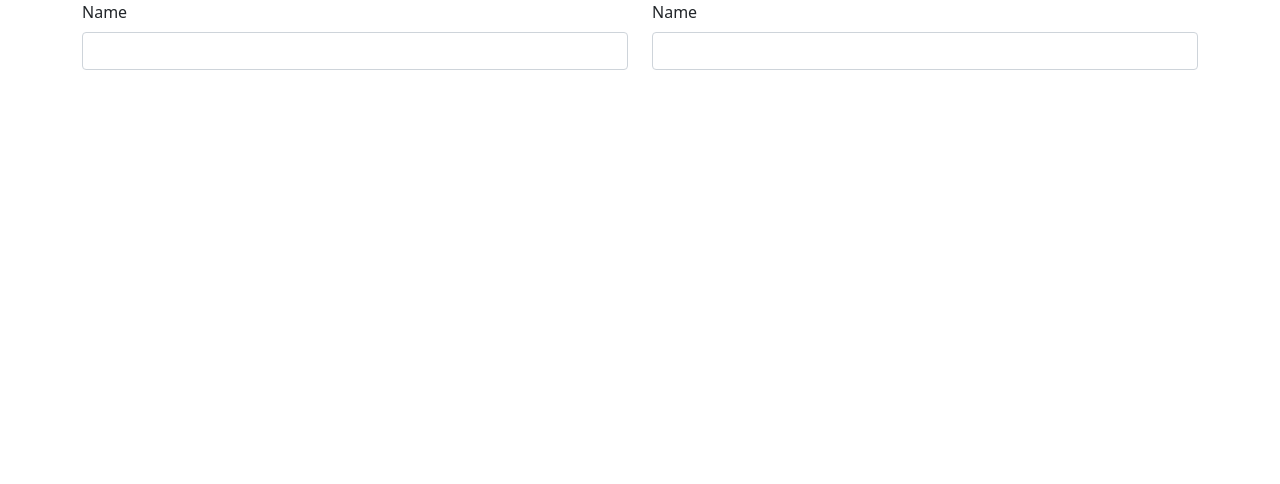
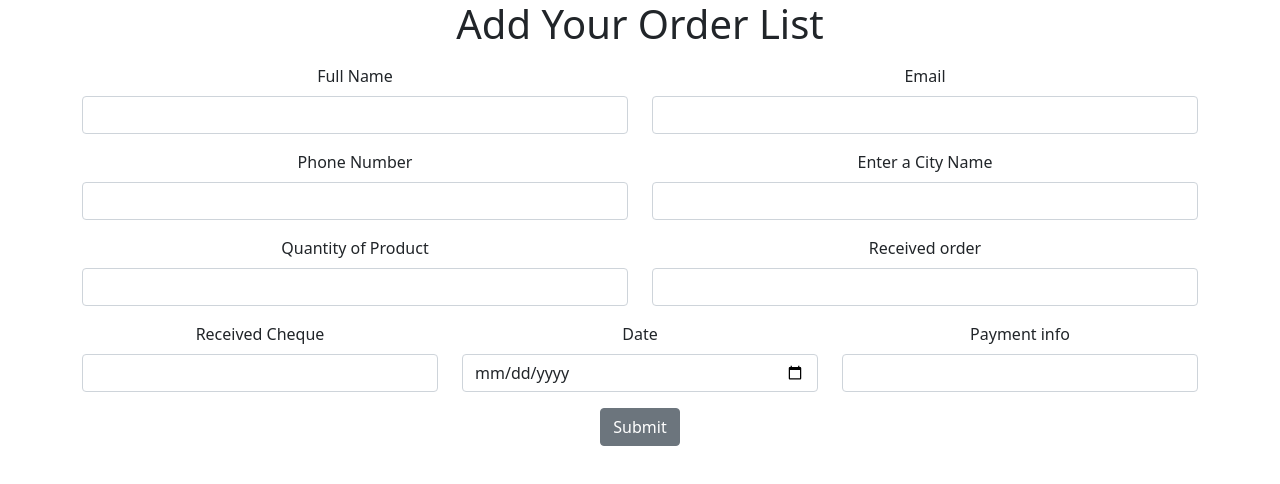
Before and after one commit to jsidd06/Cloud_Project, a React (Create React App) app in the folder fronted/: page /form in a window 1280 px wide. Shown: the top 484 px of the page. Built offline with nearby package versions, Linux system fonts and the light colour scheme.

Commit message:
add a form

```diff
--- a/fronted/package.json
+++ b/fronted/package.json
@@ -17,6 +17,8 @@
     "react-bootstrap": "^2.1.1",
     "react-dom": "^17.0.2",
     "react-hook-form": "^7.24.0",
+    "react-native-google-places-autocomplete": "^2.4.1",
+    "react-places-autocomplete": "^7.3.0",
     "react-router-dom": "^6.2.1",
     "react-scripts": "5.0.0",
     "reactstrap": "^9.0.1",
--- a/fronted/src/views/Form/FormPage.jsx
+++ b/fronted/src/views/Form/FormPage.jsx
@@ -1,17 +1,48 @@
 import React from 'react'
-import { Col, Container, FormGroup, Input, Label, Row } from 'reactstrap'
+import { Button, Col, Container, FormGroup, Input, Label, Row } from 'reactstrap'
+
 function FormPage() {
   return (
-    <Container>
-      <FormGroup>
-        <Row >
-          <Col md="6"><Label>Name</Label>
+    <Container style={{textAlign: 'center'}}>
+      <h1>Add Your Order List</h1>
+      <FormGroup style={{marginTop:10}}>
+        <Row className="mt-3" >
+          <Col md="6"><Label>Full Name</Label>
           <Input type="text"/>
           </Col>
-          <Col md="6"><Label>Name</Label>
+          <Col md="6"><Label>Email</Label>
+          <Input type="email"/>
+          </Col>
+        </Row>
+        <Row className="mt-3" >
+          <Col md="6"><Label>Phone Number</Label>
+          <Input type="number"/>
+          </Col>
+          <Col md="6"><Label>Enter a City Name</Label>
           <Input type="text"/>
           </Col>
         </Row>
+        <Row className="mt-3" >
+          <Col md="6"><Label>Quantity of Product</Label>
+          <Input type="number"/>
+          </Col>
+          <Col md="6"><Label>Received order</Label>
+          <Input type="number"/>
+          </Col>
+        </Row>
+        <Row className="mt-3" >
+          <Col md="4"><Label>Received Cheque</Label>
+          <Input type="number"/>
+          </Col>
+          <Col md="4"><Label>Date</Label>
+          <Input type="date"/>
+          </Col>
+          <Col md="4">
+          <Label>Payment info</Label>
+          <Input type="text"/>
+          </Col>
+        </Row>
+        <Button className="mt-3" type="submit">Submit</Button>
       </FormGroup>
     </Container>
   )
```
Also changed, not shown: 1 other file (tests, documents, lock files or other folders).
